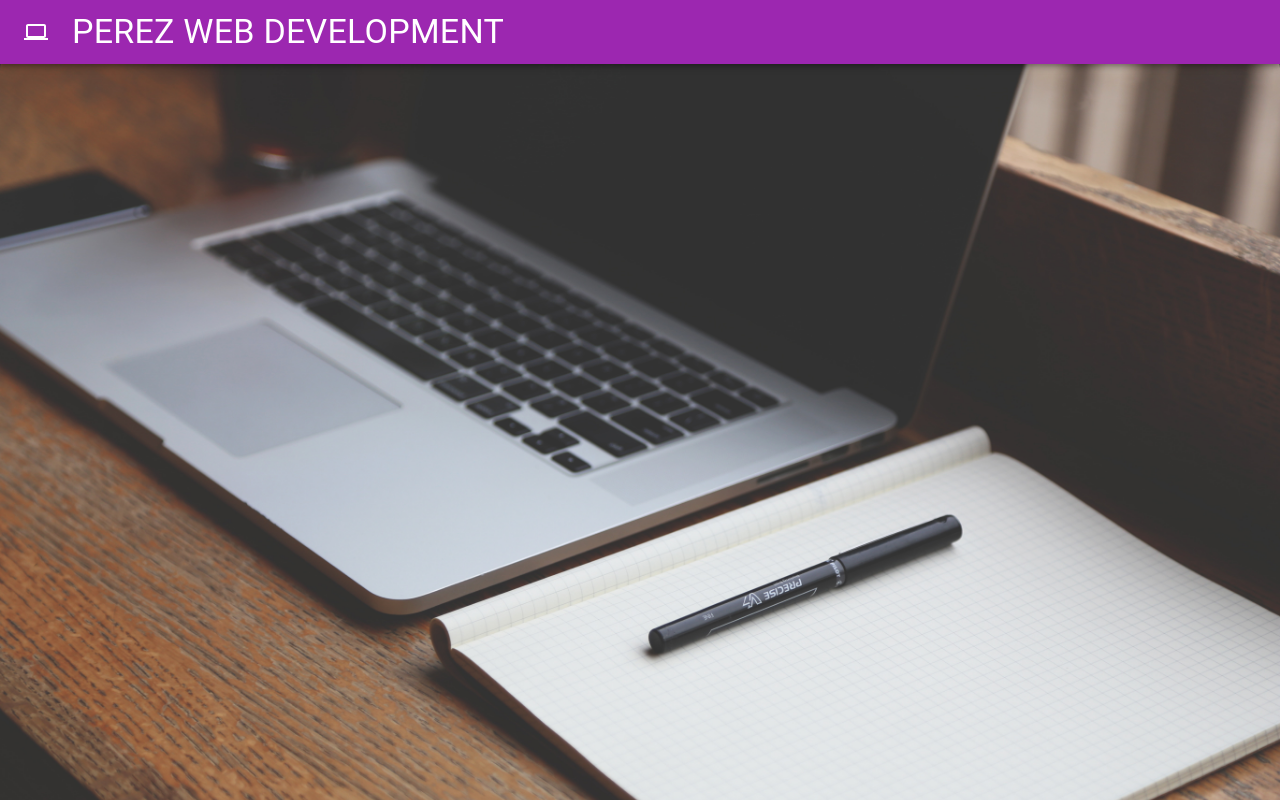
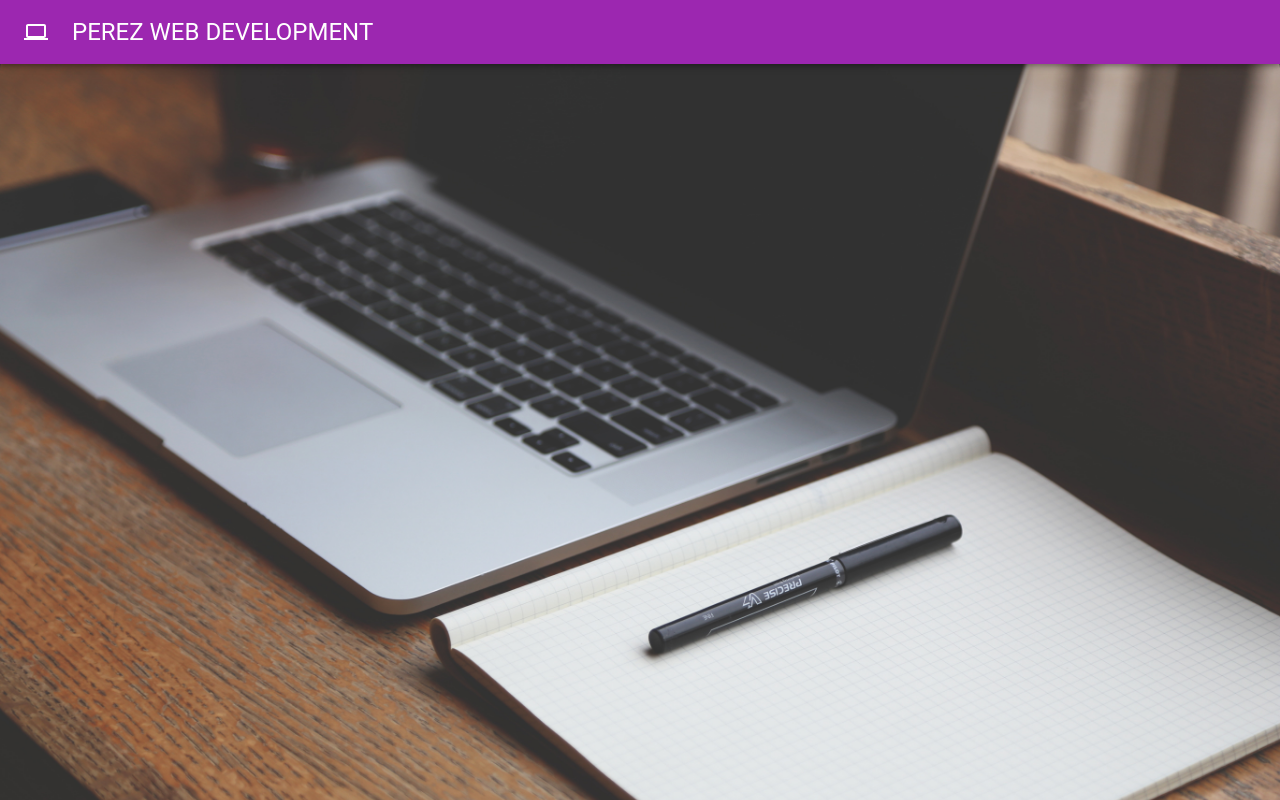
Before and after one commit to Perez-Thomas/thomas-perez-port, a React (Create React App) app: page / in a window 1280 px wide. Shown: the top 800 px of the page. Built offline with nearby package versions, Linux system fonts and the light colour scheme.

Commit message:
Update App.js

```diff
--- a/src/App.js
+++ b/src/App.js
@@ -58,7 +58,7 @@ function App() {
             <ComputerIcon sx={{ display: { xs: "none", md: "flex" }, mr: 1 }} />
             <IconButton></IconButton>
             <div className="navbar">
-              <Typography variant="h4" align="center">
+              <Typography variant="h5" align="center">
                 PEREZ WEB DEVELOPMENT
               </Typography>
             </div>
```
